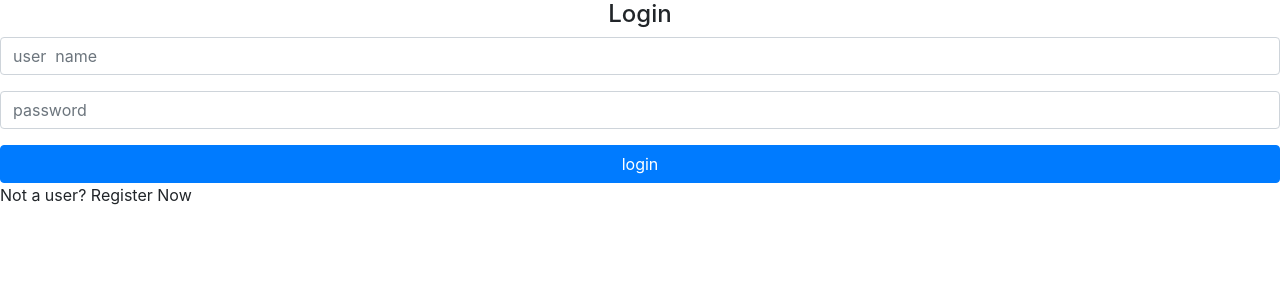
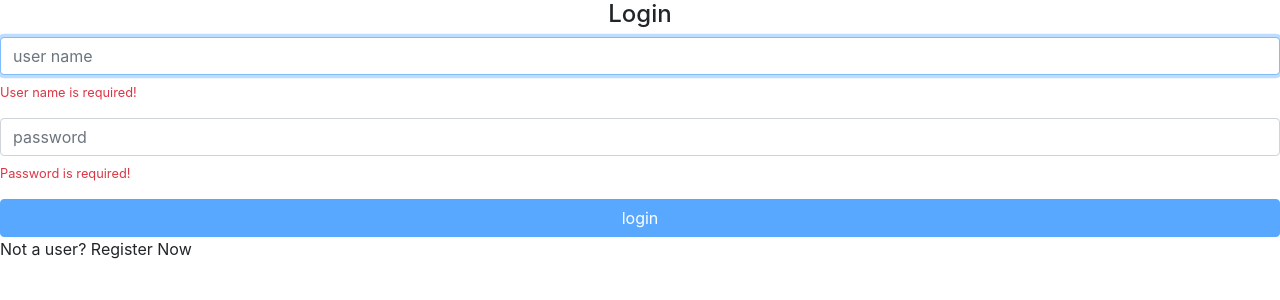
Before and after one commit to FelipeDias28/AluraPic---Angular, an Angular app: page / in a window 1280 px wide. Shown: the top 300 px of the page. Built offline with nearby package versions, Linux system fonts and the light colour scheme.

Commit message:
validação de formulário

```diff
--- a/src/app/home/signin/signin.component.html
+++ b/src/app/home/signin/signin.component.html
@@ -1,16 +1,40 @@
 <h4 class="text-center">Login</h4>
 
-<form action="form mt-4">
+<form action="form mt-4" [formGroup]="loginForm">
 
   <div class="form-group">
-    <input class="form-control" type="password" placeholder="user  name" />
+    <input
+      class="form-control"
+      type="text"
+      placeholder="user name"
+      formControlName="userName"
+      autofocus />
+    <small
+      class="text-danger d-block mt-2"
+      *ngIf="loginForm.get('userName').errors?.required">
+      User name is required!
+    </small>
   </div>
 
   <div class="form-group">
-    <input class="form-control" type="password" placeholder="password" />
+    <input
+      class="form-control"
+      type="password"
+      placeholder="password"
+      formControlName="password" />
+    <small
+      class="text-danger d-block mt-2"
+      *ngIf="loginForm.get('password').errors?.required">
+      Password is required!
+    </small>
   </div>
 
-  <button type="submit" class="btn btn-primary btn-block">login</button>
+  <button
+    [disabled]="loginForm.invalid"
+    type="submit"
+    class="btn btn-primary btn-block">
+    login
+  </button>
 
 </form>
 
--- a/src/app/home/signin/signin.component.ts
+++ b/src/app/home/signin/signin.component.ts
@@ -1,7 +1,22 @@
-import { Component } from '@angular/core';
+import { Component, OnInit } from '@angular/core';
+import { FormBuilder, FormGroup, Validators } from '@angular/forms';
 
 @Component({
   templateUrl: './signin.component.html'
 })
 
-export class SignInComponent {}
+export class SignInComponent implements OnInit {
+  loginForm: FormGroup; // Controla o form do template
+
+  // Contrutor de formulário
+  constructor(private formBuilder: FormBuilder) {}
+
+  ngOnInit(): void {
+    this.loginForm = this.formBuilder.group({
+      // primeiro parâmetro é o valor padrão do formulário.
+      // segundo parâmetro do array é a validação.
+      userName: ['', Validators.required],
+      password: ['', Validators.required]
+    });
+  }
+}
```
Also changed, not shown: src/app/home/home.module.ts (+7 -1 lines).
